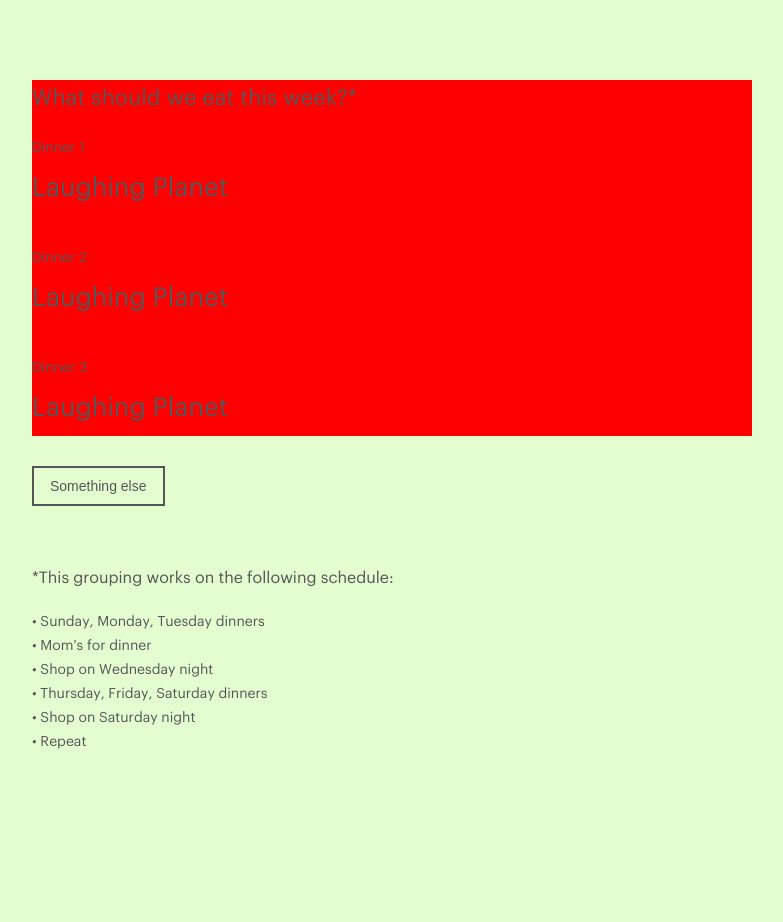
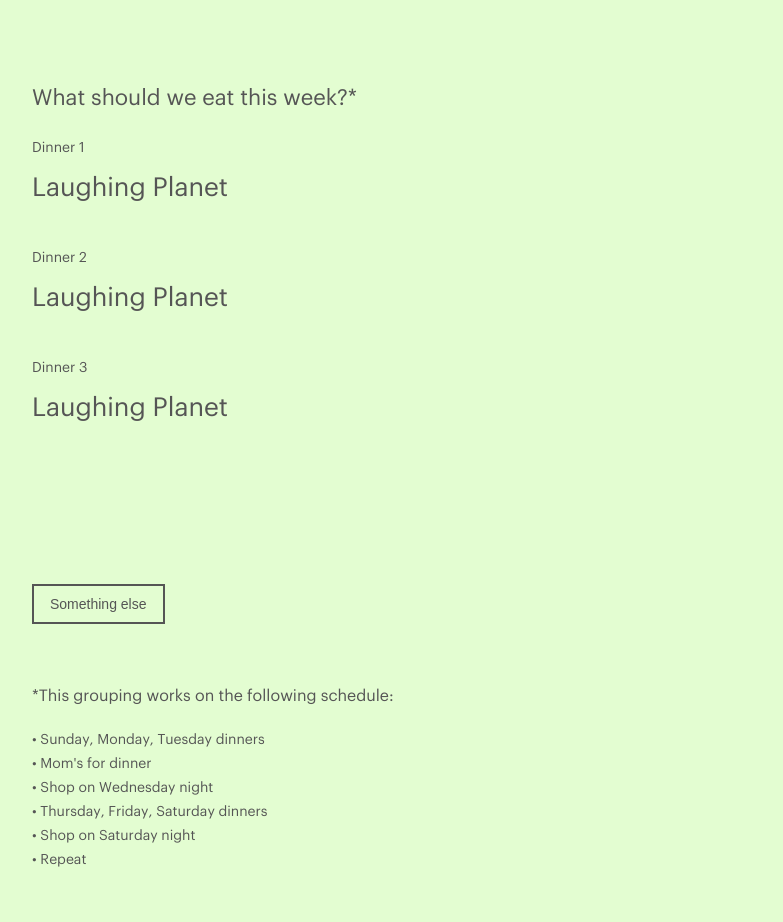
Before and after one commit to jonaschafer/jonaschafer.github.io, a Jekyll site: the page built from meals.html, in a window 1280 px wide. Shown: the whole page, without its empty margins (248-1031 px from the left). Built offline with Jekyll 4.4.1, drawn with Linux system fonts in a browser that asks for light colours; before the commit the page ends 900 px from its top, so only the background shows below that.

Commit message:
changed min height to new div on meals to a taller em so the button didn't bounce around

```diff
--- a/assets/stylesheets/fun/recipes.scss
+++ b/assets/stylesheets/fun/recipes.scss
@@ -31,7 +31,8 @@
 }
 
 .book {
-  background: red;
+  min-height: 36em;
+  // background: green;
 }
 
 .meals {
```
